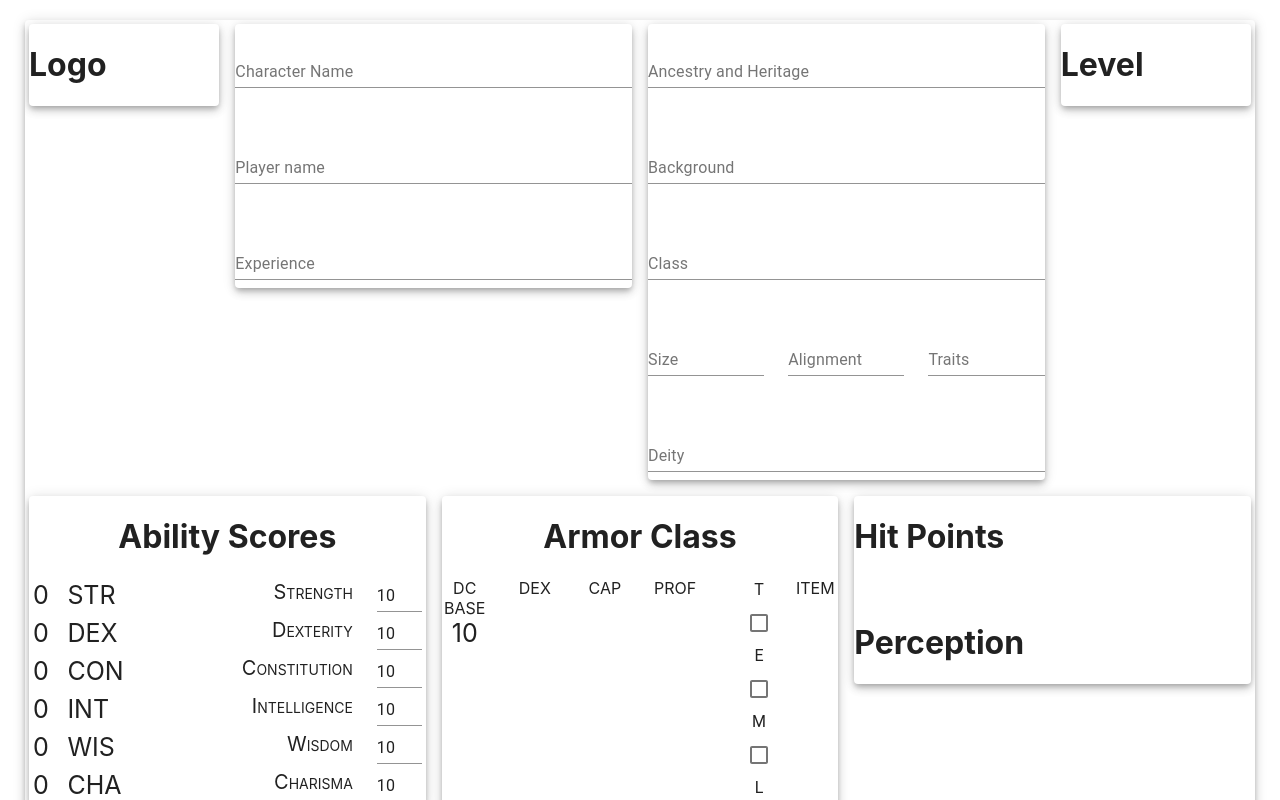
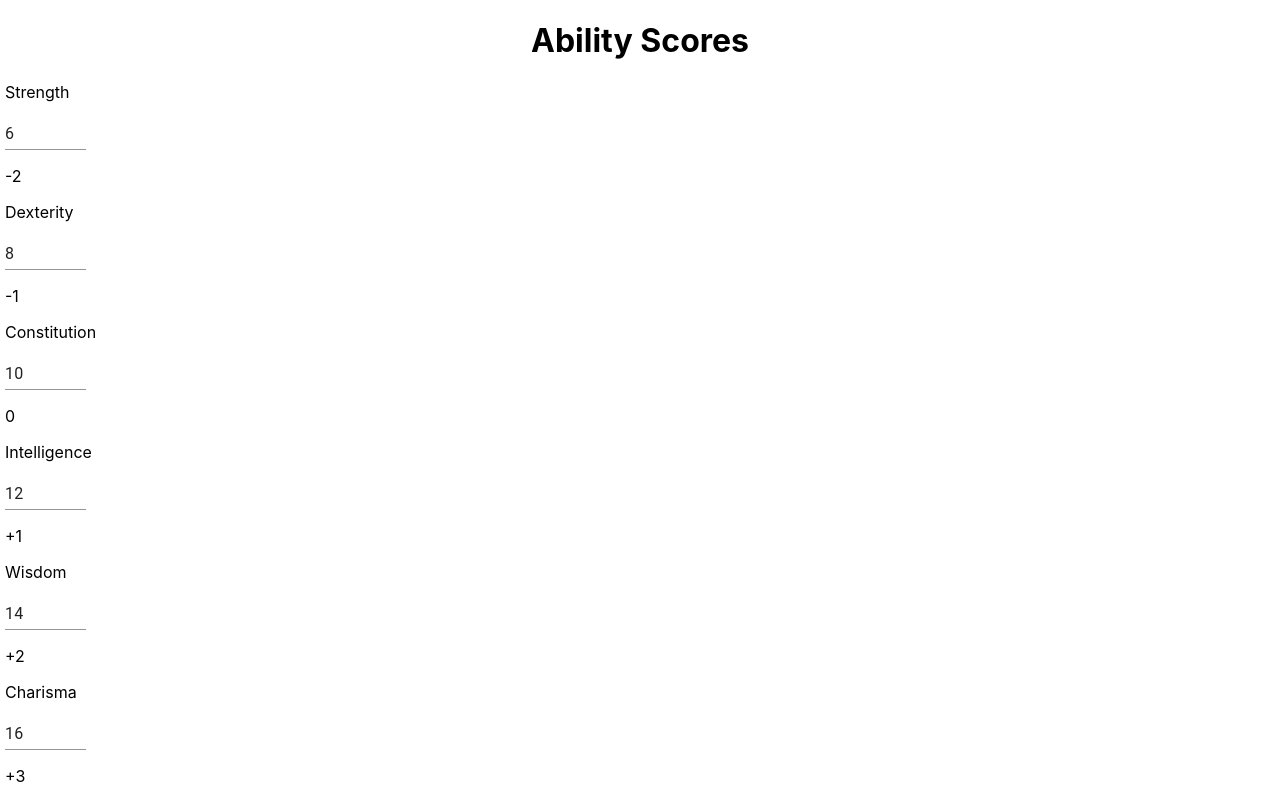
Before and after one commit to Wiljami/CharacterSheetPathfinder2E, a React (Create React App) app: page / in a window 1280 px wide. Shown: the top 800 px of the page. Built offline with nearby package versions, Linux system fonts and the light colour scheme.

Commit message:
Rework the structure of the entire project.
Move the information of the character to the sheet. Everything else will get their
values from the sheet and then return the changes they make to the sheet.

```diff
--- a/src/AbilityScoreBox.js
+++ b/src/AbilityScoreBox.js
@@ -1,64 +1,106 @@
 import React from "react";
-import {Card} from "@material-ui/core";
-import Grid from "@material-ui/core/Grid";
-import TextField from "@material-ui/core/TextField";
+import Input from "@material-ui/core/Input";
 
 class AbilityScoreBox extends React.Component {
+  onChange = (change) => {
+    Object.assign(this.props.abilityScores, change)
+    this.props.callback(change)
+  }
+
   render() {
-        const element =
-            <div className="smallgap">
-                <Card elevation={5}>
+    return (
+      <>
         <h1 align="center">Ability Scores</h1>
-                    <AbilityScore ability="Strength" score={10}/>
-                    <AbilityScore ability="Dexterity" score={10}/>
-                    <AbilityScore ability="Constitution" score={10}/>
-                    <AbilityScore ability="Intelligence" score={10}/>
-                    <AbilityScore ability="Wisdom" score={10}/>
-                    <AbilityScore ability="Charisma" score={10}/>
-                </Card>
-            </div>
-        return element
+        <AbilityScore
+          ability='Strength'
+          score={this.props.abilityScores.Strength}
+          callback={this.onChange}
+        />
+        <AbilityScoreMod
+          mod={this.props.abilityScoreModifiers.Strength}
+        />
+        <AbilityScore
+          ability='Dexterity'
+          score={this.props.abilityScores.Dexterity}
+          callback={this.onChange}
+        />
+        <AbilityScoreMod
+          mod={this.props.abilityScoreModifiers.Dexterity}
+        />
+        <AbilityScore
+          ability='Constitution'
+          score={this.props.abilityScores.Constitution}
+          callback={this.onChange}
+        />
+        <AbilityScoreMod
+          mod={this.props.abilityScoreModifiers.Constitution}
+        />
+        <AbilityScore
+          ability='Intelligence'
+          score={this.props.abilityScores.Intelligence}
+          callback={this.onChange}
+        />
+        <AbilityScoreMod
+          mod={this.props.abilityScoreModifiers.Intelligence}
+        />
+        <AbilityScore
+          ability='Wisdom'
+          score={this.props.abilityScores.Wisdom}
+          callback={this.onChange}
+        />
+        <AbilityScoreMod
+          mod={this.props.abilityScoreModifiers.Wisdom}
+        />
+        <AbilityScore
+          ability='Charisma'
+          score={this.props.abilityScores.Charisma}
+          callback={this.onChange}
+        />
+        <AbilityScoreMod
+          mod={this.props.abilityScoreModifiers.Charisma}
+        />
+      </>
+    )
+  }
+}
+
+class AbilityScoreMod extends React.Component {
+  render() {
+    let mod = this.props.mod
+    if (mod > 0) {
+      mod = '+' + mod
+    }
+    return (
+      <>
+        <p>{mod}</p>
+      </>
+    )
   }
 }
 
 class AbilityScore extends React.Component {
-    constructor(props) {
-        super(props)
-        this.state = ({score : props.score})
-        this.ability = props.ability
-        this.shortAtt = this.ability.slice(0, 3).toUpperCase()
-    }
-
   onChange = (event) => {
-        let score = event.target.value
-        if (score < 0) score = 0
-
-        this.setState({score: score})
+    let number = Number(event.target.value)
+    let change = {[this.props.ability] : number}
+    this.props.callback(change)
   }
 
   render() {
-        let modifier = Math.floor((this.state.score - 10) / 2)
-        if (modifier > 0) modifier = '+' + modifier
-
-        const element =
-            <div className="smallgap">
-                <Grid container spacing = {3}>
-                    <Grid item xs={1}>
-                        <div className="large-font">{modifier}</div>
-                    </Grid>
-                    <Grid item xs={1}>
-                        <div className="large-font">{this.shortAtt}</div>
-                    </Grid>
-                    <Grid item xs={8}>
-                        <div className="centerHeader">{this.ability}</div>
-                    </Grid>
-                    <Grid item xs={2}>
-                        <TextField type="number" onChange={this.onChange} value={this.state.score}/>
-                    </Grid>
-                </Grid>
-            </div>
-        return element
+    return <>
+        <p>
+          {this.props.ability}
+        </p>
+      <Input
+        value = {this.props.score}
+        onChange = {this.onChange}
+        inputProps={{
+          min: 0,
+          max: 100,
+          type: 'number'
+        }}
+      />
+      </>
   }
 }
 
-export default AbilityScoreBox;
+export default AbilityScoreBox
--- a/src/Sheet.js
+++ b/src/Sheet.js
@@ -1,56 +1,55 @@
 import React from "react";
-import {Card} from "@material-ui/core";
-import Grid from "@material-ui/core/Grid";
-import NameBox from "./NameBox";
-import DetailsBox from "./DetailsBox";
 import AbilityScoreBox from "./AbilityScoreBox";
-import HPPerception from "./HPPerception";
-import AttackBox from "./AttackBox";
-import SkillBox from "./SkillBox";
-import LogoBox from "./LogoBox";
-import LevelBox from "./LevelBox";
-import ClassDC from "./ClassDC";
-import ArmorClassBox from "./ArmorClassBox";
-import SavingThrowBox from "./SavingThrowBox";
 
 class Sheet extends React.Component {
-    render() {
-        return <div className="largegap">
-            <Card elevation={5}>
-                <Grid container spacing = {1}>
-                    <Grid item xs={2}>
-                        <LogoBox/>
-                    </Grid>
-                    <Grid item xs={4}>
-                        <NameBox/>
-                    </Grid>
-                    <Grid item xs={4}>
-                        <DetailsBox/>
-                    </Grid>
-                    <Grid item xs={2}>
-                        <LevelBox/>
-                    </Grid>
-                    <Grid item xs={4}>
-                        <AbilityScoreBox/>
-                        <ClassDC/>
-                    </Grid>
-                    <Grid item xs={4}>
-                        <ArmorClassBox/>
-                        <SavingThrowBox/>
-                    </Grid>
-                    <Grid item xs={4}>
-                        <HPPerception/>
-                    </Grid>
-                    <Grid item xs={6}>
-                        <AttackBox/>
-                    </Grid>
-                    <Grid item xs={6}>
-                        <SkillBox/>
-                    </Grid>
-                </Grid>
-            </Card>
-        </div>
+  constructor(props) {
+    super(props);
+    this.state = {
+      abilityScores : {
+        Strength: 6,
+        Dexterity: 8,
+        Constitution: 10,
+        Intelligence: 12,
+        Wisdom: 14,
+        Charisma: 16
+      },
+      abilityScoreModifiers : {
+        Strength: -2,
+        Dexterity: -1,
+        Constitution: 0,
+        Intelligence: 1,
+        Wisdom: 2,
+        Charisma: 3
+      }
     }
+  }
+
+  calculateAbilityModifiers = () => {
+    let abilityMods = {}
+    let scores = Object.entries(this.state.abilityScores)
+    for (const [ability, score] of scores) {
+      const scoreMod = Math.floor((score-10) / 2)
+      const abilityMod = {[ability] : scoreMod}
+      abilityMods = Object.assign(abilityMod, abilityMods)
+    }
+    let abilityScoreModifiers = {abilityScoreModifiers: abilityMods}
+    this.setState(abilityScoreModifiers)
+  }
+
+  characterChange = (change) => {
+    this.calculateAbilityModifiers()
+    this.setState(change)
+  }
+
+  render() {
+    return <>
+      <AbilityScoreBox
+        abilityScores={this.state.abilityScores}
+        abilityScoreModifiers={this.state.abilityScoreModifiers}
+        callback={this.characterChange}
+      />
+    </>
+  }
 }
 
 export default Sheet;
```
Lines whose indentation alone changed are shown as unchanged.
